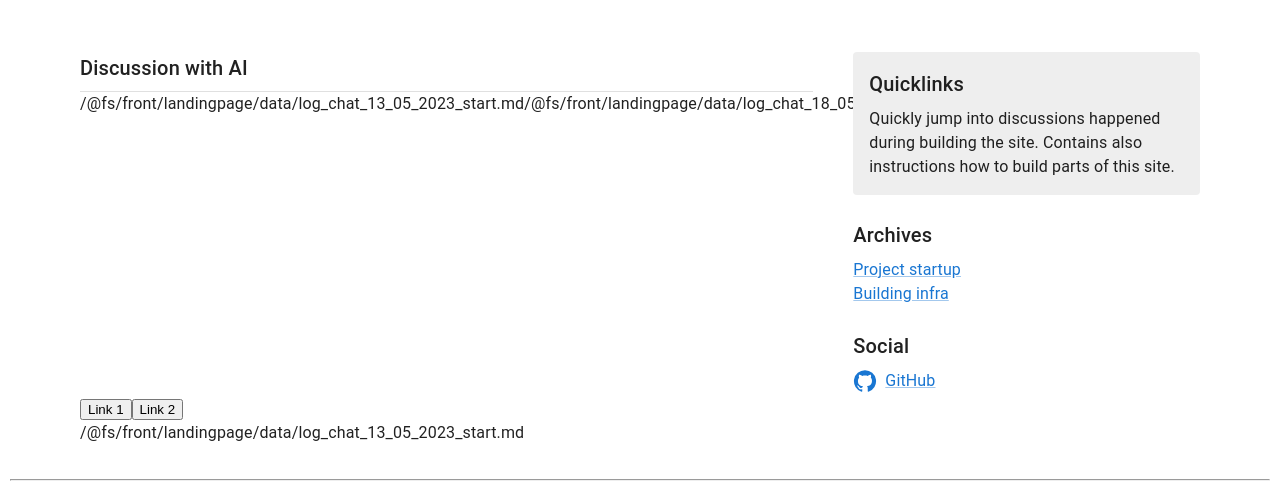
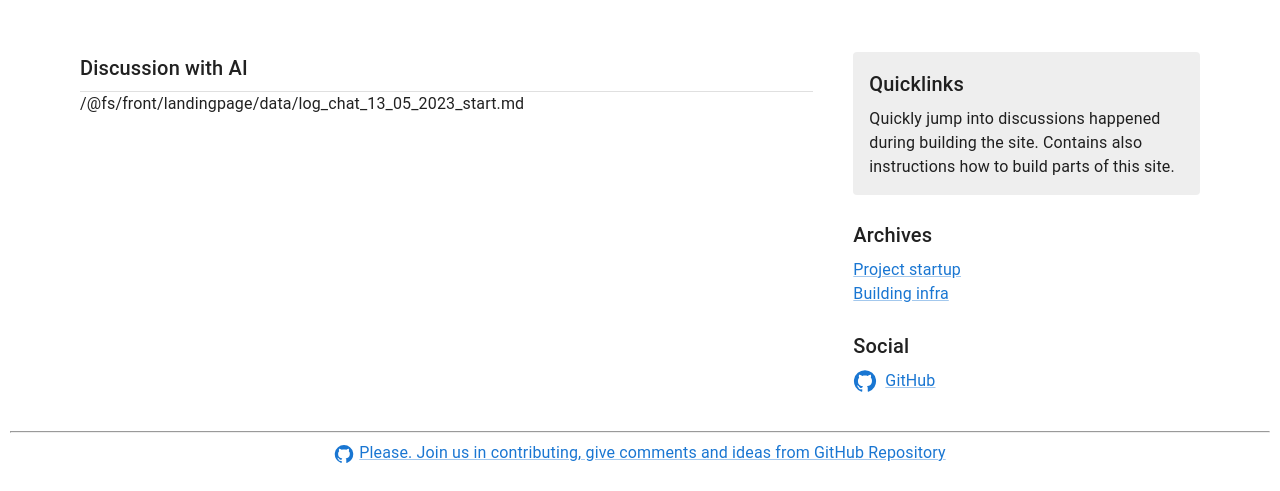
Before and after one commit to rebe/iwillsaveearth, a Next.js app in the folder front/landingpage/: page /story in a window 1280 px wide. Shown: the part 585-1076 px from the top of the page. Built offline with nearby package versions, Linux system fonts and the light colour scheme.

Commit message:
Removed Links from storypage since they are now in sidebar

```diff
--- a/front/landingpage/components/Sidebar.tsx
+++ b/front/landingpage/components/Sidebar.tsx
@@ -2,6 +2,7 @@ import * as React from 'react';
 
 import Grid from '@mui/material/Grid';
 import Link from '@mui/material/Link';
+import { MouseEvent } from 'react';
 import Paper from '@mui/material/Paper';
 import Stack from '@mui/material/Stack';
 import Typography from '@mui/material/Typography';
@@ -21,11 +22,18 @@ interface SidebarProps {
   title: string;
 }
 
+interface ContextArchive {
+  linkId: number;
+}
+
 export default function Sidebar(props: SidebarProps) {
   const { archives, description, social, title } = props;
-  const handleLinkClick = (event: { currentTarget: { getAttribute: (arg0: string) => any; }; }) => {
-    const contextarchive = event.currentTarget.getAttribute('data-context');
-    props.linkCallback(contextarchive.linkId);
+  const handleLinkClick = (event: MouseEvent<HTMLAnchorElement>) => {
+    event.preventDefault();
+    const contextarchive = event.currentTarget.getAttribute('data-context') as unknown as ContextArchive;
+    if (contextarchive) {
+      props.linkCallback(contextarchive.linkId);
+    }
   };
   return (
     <Grid item xs={12} md={4}>
--- a/front/landingpage/pages/story.tsx
+++ b/front/landingpage/pages/story.tsx
@@ -1,3 +1,4 @@
+import Markdown, { MarkdownToJSX } from 'markdown-to-jsx';
 import React, { useState } from 'react';
 
 import GitHubIcon from '@mui/icons-material/GitHub';
@@ -5,10 +6,9 @@ import Grid from '@mui/material/Grid';
 import Layout from '../components/Layout'
 import Main from '../components/Main';
 import MainFeaturedPost from '../components/MainFeaturedPost';
-import Markdown from 'markdown-to-jsx';
 import { ReactElement } from 'react';
 import Sidebar from '../components/Sidebar';
-import frontendpage from '../data/log_chat_28_05_2023_frontend.md'
+//import frontendpage from '../data/log_chat_28_05_2023_frontend.md'
 import infrapage from '../data/log_chat_18_05_2023_infra.md'
 import startpage from '../data/log_chat_13_05_2023_start.md'
 
@@ -16,7 +16,7 @@ const staticbuild = process.env.STATIC_BUILD;
 const links = [
   startpage,
   infrapage,
-  //frontendpage
+//  frontendpage
 ];
 
 
@@ -43,6 +43,7 @@ const StoryPage = () => {
     archives: [
       { title: 'Project startup', url: '', linkId: 0 },
       { title: 'Building infra', url: '', linkId: 1 },
+//      { title: 'Building frontend', url: '', linkId: 2 },
     ],
     linkCallback: handleLinkClick,
     social: [
@@ -51,12 +52,17 @@ const StoryPage = () => {
       //{ name: 'Facebook', icon: FacebookIcon },
     ],
   };
+  // Define the options
+  const markdownOptions: MarkdownToJSX.Options = {
+    disableParsingRawHTML: true,
+  };
+
   return (
       <div>
         <div>
         <MainFeaturedPost post={mainFeaturedPost} />
         <Grid container spacing={5} sx={{ mt: 3 }}>
-            <Main title="Discussion with AI" posts={links} />
+            <Main title="Discussion with AI" posts={[links[selectedLinkIndex]]} />
             <Sidebar
               title={sidebar.title}
               description={sidebar.description}
@@ -65,14 +71,6 @@ const StoryPage = () => {
               linkCallback={sidebar.linkCallback}
             />
           </Grid>
-        <div>
-          {links.map((link, index) => (
-            <button key={index} onClick={() => handleLinkClick(index)}>
-              Link {index + 1}
-            </button>
-          ))}
-        </div>
-        <Markdown id="textpage" children={links[selectedLinkIndex]} />
         </div>
       </div>
   )
```
